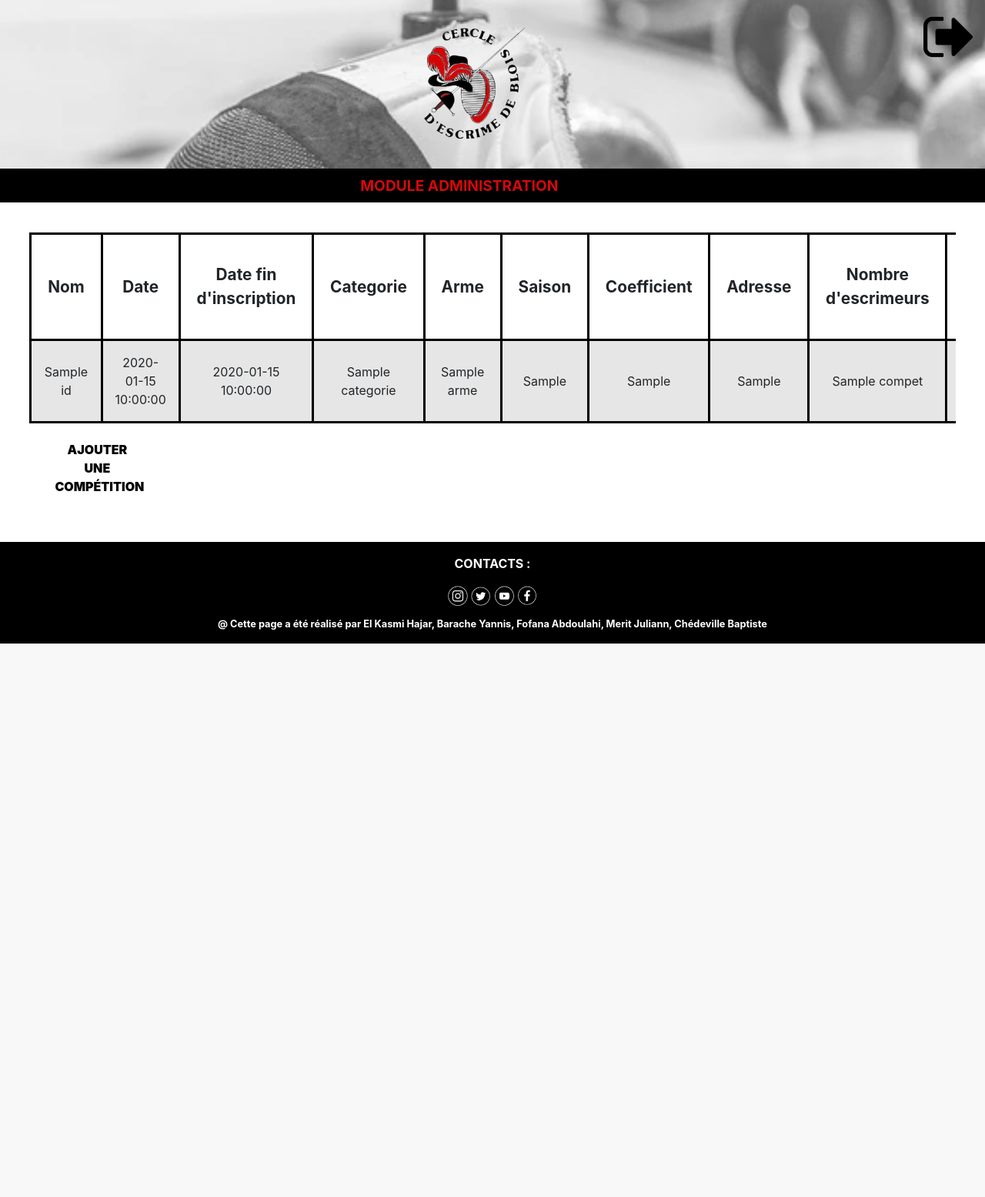
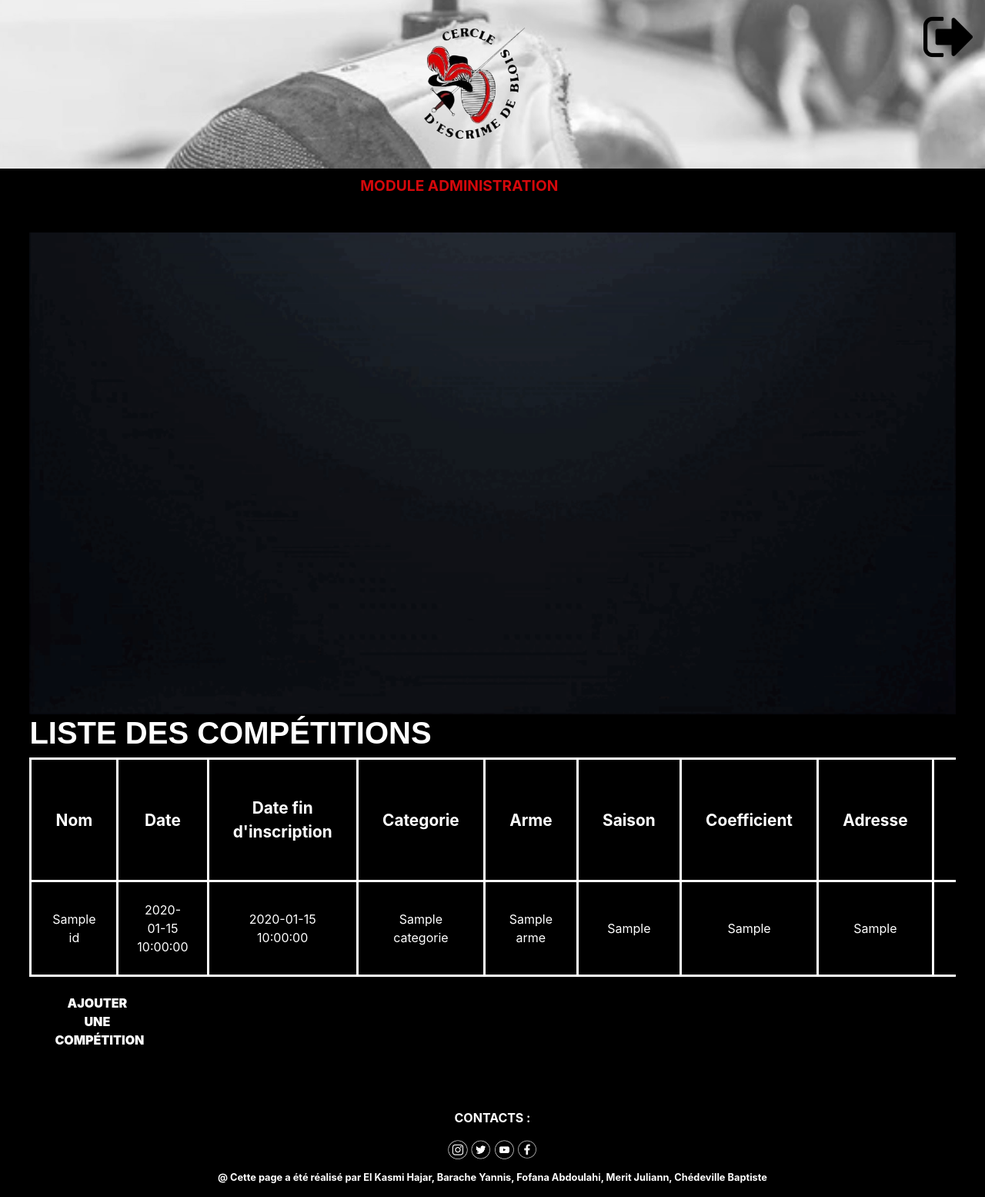
Before and after one commit to Yannis-barache/SAE-3.05, a Flask app: template appli/sae_flask/templates/Admin/Competition/competitions.html in a window 1280 px wide. Shown: the whole page at 77% size. Before the commit the page ends 836 px from the top, so only its background shows below. Run offline with Flask 3, Linux system fonts and the light colour scheme; the template is opened without the code that fills it: most values are stand-ins (such as "Sample title", 1, 10 or a date in 2020); parts of the project's set-up code (start-up, migrations or seed data) failed here and were passed over; some libraries are stand-ins or nearby versions.

Commit message:
refonte pag en noir,ajout image gif, titre , ajustement bouton

```diff
--- a/appli/sae_flask/static/css/admin.css
+++ b/appli/sae_flask/static/css/admin.css
@@ -49,5 +49,21 @@ th{
 }
 
 .box a {
-    color : black;
+    color : white;
 }
+
+body{
+    background-color: black;
+}
+
+.animation img{
+
+    width: 100%;
+    height: 10%;
+}
+
+h1{
+    color:white;
+    font-weight: bolder;
+    font-family: Arial, Helvetica, sans-serif;
+}
--- /dev/null
+++ b/appli/sae_flask/static/css/tab_adm.css
@@ -0,0 +1,49 @@
+.tab {
+    width: 100%;
+    color: white;
+}
+
+th {
+    text-align: center;
+}
+
+th, td {
+    border: solid white;
+    padding: 1.5em;
+}
+
+td {
+    text-align: center;
+}
+.tableau tr:nth-child(even) {
+    background-color: rgb(230, 230, 230);
+}
+
+.tableau tr a {
+    color: rgb(212, 8, 11);
+}
+
+td button {
+    background-color: rgb(212, 8, 11);
+    color: white;
+    border: none;
+    padding: 0.5em;
+    border-radius: 0.5em;
+}
+
+td button:hover {
+    background-color: rgb(255, 0, 0);
+}
+
+
+
+
+
+.tab tr:hover td {
+    background-color: rgb(212, 8, 11);
+    color: white;
+}
+
+.tab tr:hover a {
+    color: black;
+}
--- a/appli/sae_flask/static/css/tableau.css
+++ b/appli/sae_flask/static/css/tableau.css
@@ -36,11 +36,9 @@ td button:hover {
 
 
 
-
-
 .tableau tr:hover td {
     background-color: rgb(212, 8, 11);
-    color: white;
+    color: black;
 }
 
 .tableau tr:hover a {
--- a/appli/sae_flask/templates/Admin/Competition/competitions.html
+++ b/appli/sae_flask/templates/Admin/Competition/competitions.html
@@ -4,13 +4,24 @@
 {{ super() }}
 <link rel="stylesheet" href="{{ url_for('static', filename='css/admin.css')}}">
 <link rel="stylesheet" href="{{ url_for('static', filename='css/bouton_admin.css')}}">
+
+<link rel="stylesheet" href="{{ url_for('static', filename='css/tab_adm.css')}}">
+
 {% endblock %}
-
 
 {% block content %}
 
+<div class="animation">
+
+    <img class= "match" src="{{ url_for('static', filename='../static/video/epee.gif') }}" alt="video match escrime">
+
+    <h1> LISTE DES COMPÉTITIONS</h1>
+
+</div>
+
+
 <div class="scroll-tableau" style="overflow-x: auto;">
-    <table class="tableau">
+    <table class="tab">
         <tr class="nom">
             <th>Nom</th>
             <th>Date</th>
@@ -26,6 +37,7 @@
             <th>Phase finale</th>
             <th>Action</th>
         </tr>
+
     {% for compet in compets %}
 
         <tr class="tableau">
```
Also changed, not shown: appli/sae_flask/static/video/epee.gif (added), appli/sae_flask/static/video/vestiaire.gif (added), config.ini (line endings or trailing spaces), 4 other files.
